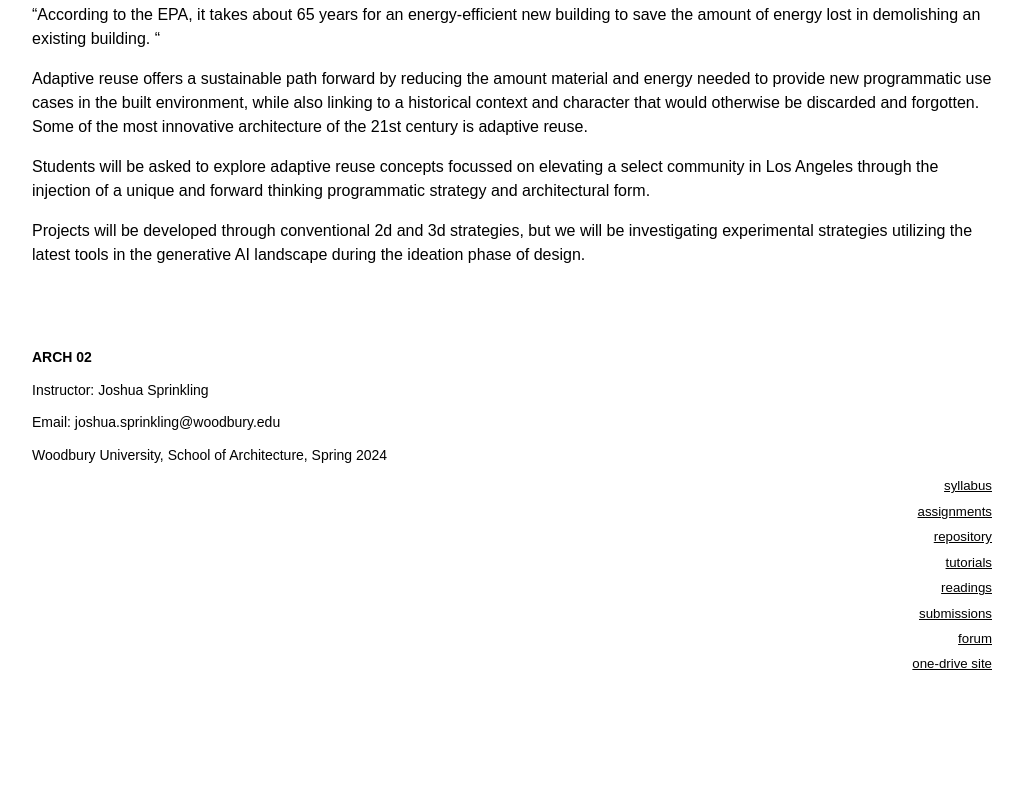
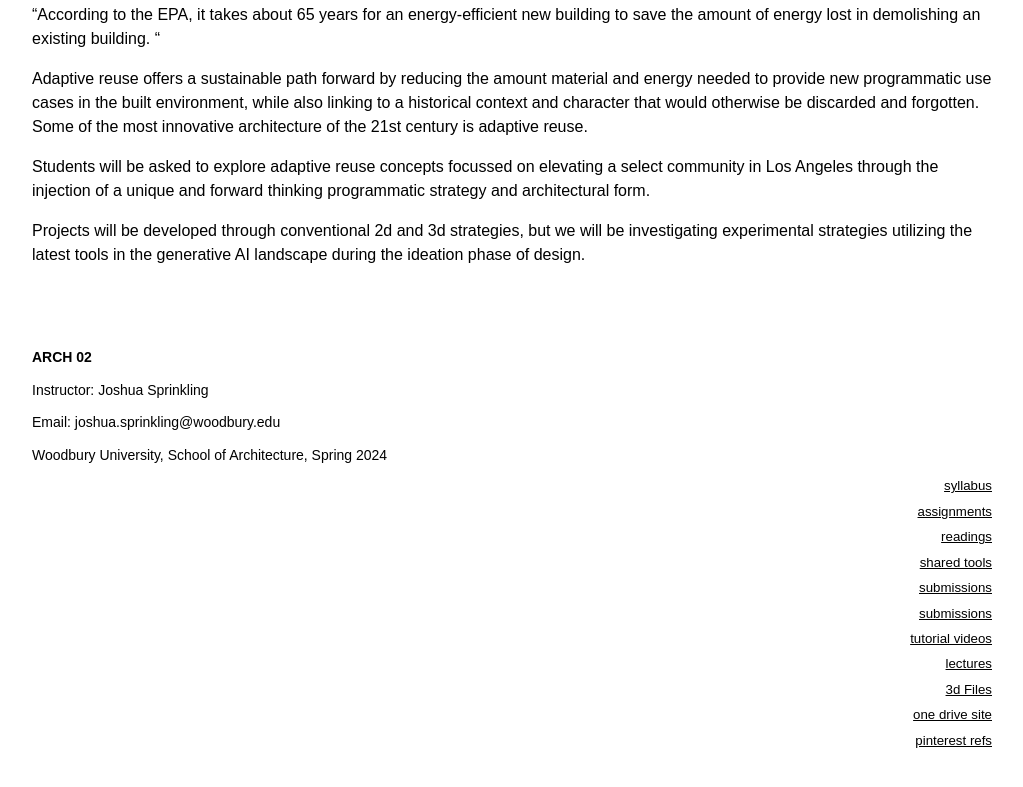
Before and after one commit to StudioPublic/Arch_402, a plain HTML site: page index.html in a window 1280 px wide. Shown: the part 117-904 px from the top of the page, without its empty margins (128-1151 px from the left). Drawn offline with Linux system fonts and the light colour scheme; a web font is replaced by a local one.

Commit message:
Update index.html

```diff
--- a/index.html
+++ b/index.html
@@ -35,21 +35,27 @@
     <h4>Email: joshua.sprinkling@woodbury.edu</h4>
     <h4>Woodbury University, School of Architecture, Spring 2024</h4>
 
-    <h5> <a href="https://woodburyedu-my.sharepoint.com/:f:/g/personal/mark_ericson_woodbury_edu/Eo5an3l0_VRPvpjJ0s2h0yoBmbT9hLm2gsLwleK1Be5oHw?e=MirY2B"
+    <h5> <a href="https://woodburyedu-my.sharepoint.com/:f:/r/personal/joshua_sprinkling_woodbury_edu/Documents/Arch_402_Spring%202024/01_Syllabus?csf=1&web=1&e=BB9nUl"
             target="_blank">syllabus</a></h5>
-    <h5> <a href="https://woodburyedu-my.sharepoint.com/:f:/g/personal/mark_ericson_woodbury_edu/Ek58ueK_K7FAgDg7NH3ojfgBYjVRA_Zi9X9cnrwVpESvfg?e=XYJvjk"
+    <h5> <a href="https://woodburyedu-my.sharepoint.com/:f:/r/personal/joshua_sprinkling_woodbury_edu/Documents/Arch_402_Spring%202024/02_Assignments?csf=1&web=1&e=cxYbZk"
             target="_blank">assignments</a></h5>
-    <h5> <a href="https://github.com/mcericson/Arch_441_AY23_Repo" target="_blank">repository</a></h5>
-    <h5> <a href="https://woodburyedu-my.sharepoint.com/:f:/g/personal/mark_ericson_woodbury_edu/Ej9mPxN2sO5Ko2bA73khQikBlh0bcuA86Y1kf73zCGXZiQ?e=ii9IHO"
-            target="_blank">tutorials</a></h5>
-    <h5> <a href="https://woodburyedu-my.sharepoint.com/:f:/g/personal/mark_ericson_woodbury_edu/EsFA4tDD67pMsBDMSP43gt0BKvKOlk5Jj1GY4EajGL86gA?e=rIs3HP"
-            target="_blank">readings</a></h5>
+    <h5> <a href="https://woodburyedu-my.sharepoint.com/:f:/r/personal/joshua_sprinkling_woodbury_edu/Documents/Arch_402_Spring%202024/03_Readings?csf=1&web=1&e=c3Ra1d" target="_blank">readings</a></h5>
+    <h5> <a href="https://woodburyedu-my.sharepoint.com/:f:/r/personal/joshua_sprinkling_woodbury_edu/Documents/Arch_402_Spring%202024/04_Shared%20Tools?csf=1&web=1&e=s79Oq7"
+            target="_blank">shared tools</a></h5>
+    <h5> <a href="https://woodburyedu-my.sharepoint.com/:f:/r/personal/joshua_sprinkling_woodbury_edu/Documents/Arch_402_Spring%202024/05_Submissions?csf=1&web=1&e=T2ewlC"
+            target="_blank">submissions</a></h5>
     <h5> <a href="https://woodburyedu-my.sharepoint.com/:f:/g/personal/mark_ericson_woodbury_edu/Ekjfu7qQCelIsE1hDFbVX90BoGBjQYHzqmt09CSdAhKLsA?e=qmDbfa"
             target="_blank">submissions</a></h5>
-    <h5> <a href="https://teams.microsoft.com/l/channel/19%3aff1f7a12ac634b88a30fd6381aeffb4a%40thread.tacv2/Forum?groupId=16fe3b0b-0cfb-4254-806a-1aa3c1441cbe&tenantId=0f3778f2-ee29-4630-86d0-57b80da3413c"
-            target="_blank">forum</a></h5>
-    <h5> <a href="https://woodburyedu-my.sharepoint.com/:f:/g/personal/mark_ericson_woodbury_edu/EqebjPFs4HJJr7pkG1OHDc8BwyweF_A55Fl2TIE8MQyRvQ?e=fvD6kj"
-            target="_blank">one-drive site</a></h5>
+    <h5> <a href="https://woodburyedu-my.sharepoint.com/:f:/r/personal/joshua_sprinkling_woodbury_edu/Documents/Arch_402_Spring%202024/06_Tutorial%20Videos?csf=1&web=1&e=Dj4pvI"
+            target="_blank">tutorial videos</a></h5>
+   <h5> <a href="https://woodburyedu-my.sharepoint.com/:f:/r/personal/joshua_sprinkling_woodbury_edu/Documents/Arch_402_Spring%202024/07_Lectures?csf=1&web=1&e=0UEif0"
+            target="_blank">lectures</a></h5>
+       <h5> <a href="https://woodburyedu-my.sharepoint.com/:f:/r/personal/joshua_sprinkling_woodbury_edu/Documents/Arch_402_Spring%202024/08_3d%20Files?csf=1&web=1&e=hgExrm"
+            target="_blank">3d Files</a></h5>
+    <h5> <a href="https://woodburyedu-my.sharepoint.com/:f:/r/personal/joshua_sprinkling_woodbury_edu/Documents/Arch_402_Spring%202024?csf=1&web=1&e=jR0lcc"
+            target="_blank">one drive site</a></h5>
+    <h5> <a href="https://www.pinterest.com/joshsprinkling/adaptive-reuse/"
+            target="_blank">pinterest refs</a></h5>
 
 
 
```
